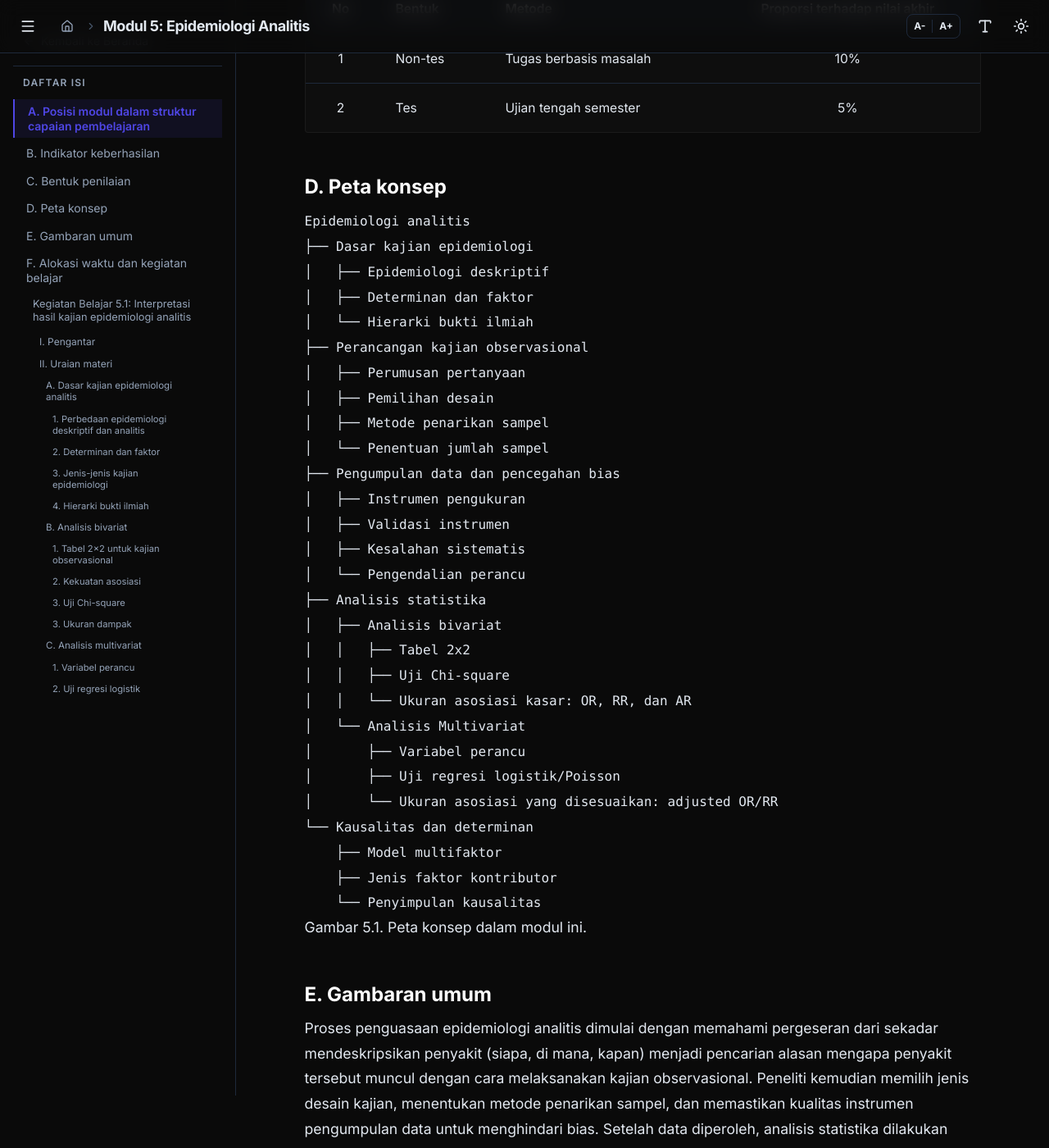
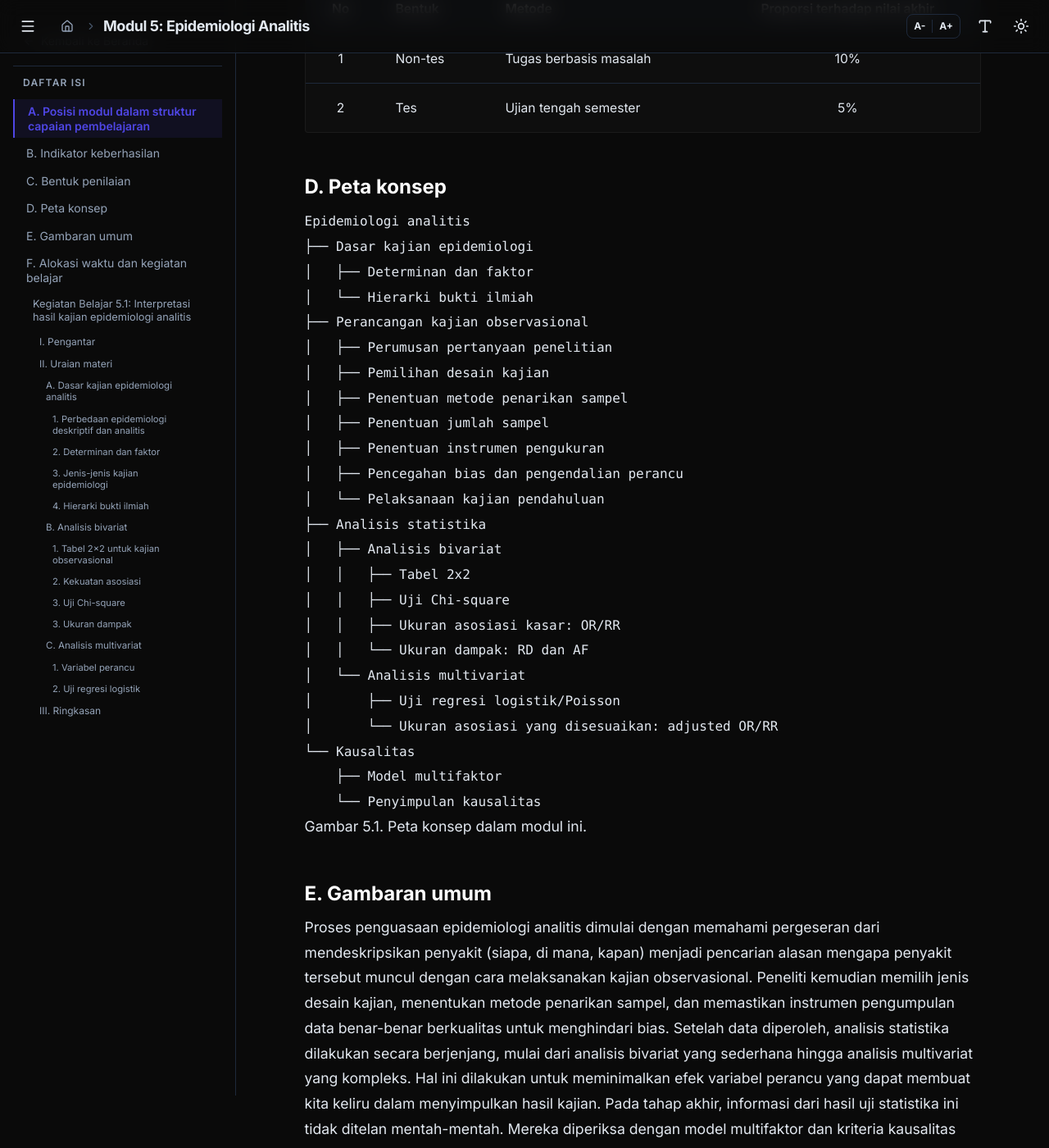
Before and after one commit to rianhs/epidemiologi-dan-ekonomi-veteriner, a Jekyll site: the page built from modul/modul-05.md, in a window 1280 px wide and 1400 px high, scrolled down 1282 px. Shown: the whole window at 82% size. Built offline with Jekyll 4.4.1, drawn with Linux system fonts in a browser that asks for light colours; nearby versions of some CDN libraries; some of the changed text lies outside the part shown.

Commit message:
Revise indicators and enhance module content clarity
Updated the indicators of success and refined the content for clarity and detail in the module. Adjusted the structure and wording for better understanding of epidemiological concepts.

````diff
--- a/modul/modul-05.md
+++ b/modul/modul-05.md
@@ -41,31 +41,27 @@
 ```teks
 Epidemiologi analitis
 ├── Dasar kajian epidemiologi
-│   ├── Epidemiologi deskriptif
 │   ├── Determinan dan faktor
 │   └── Hierarki bukti ilmiah
 ├── Perancangan kajian observasional
-│   ├── Perumusan pertanyaan
-│   ├── Pemilihan desain
-│   ├── Metode penarikan sampel
-│   └── Penentuan jumlah sampel
-├── Pengumpulan data dan pencegahan bias
-│   ├── Instrumen pengukuran
-│   ├── Validasi instrumen
-│   ├── Kesalahan sistematis
-│   └── Pengendalian perancu
+│   ├── Perumusan pertanyaan penelitian
+│   ├── Pemilihan desain kajian
+│   ├── Penentuan metode penarikan sampel
+│   ├── Penentuan jumlah sampel
+│   ├── Penentuan instrumen pengukuran
+│   ├── Pencegahan bias dan pengendalian perancu
+│   └── Pelaksanaan kajian pendahuluan
 ├── Analisis statistika
 │   ├── Analisis bivariat
 │   │   ├── Tabel 2x2
 │   │   ├── Uji Chi-square
-│   │   └── Ukuran asosiasi kasar: OR, RR, dan AR
-│   └── Analisis Multivariat
-│       ├── Variabel perancu
+│   │   ├── Ukuran asosiasi kasar: OR/RR
+│   │   └── Ukuran dampak: RD dan AF
+│   └── Analisis multivariat
 │       ├── Uji regresi logistik/Poisson
 │       └── Ukuran asosiasi yang disesuaikan: adjusted OR/RR
-└── Kausalitas dan determinan
+└── Kausalitas
     ├── Model multifaktor
-    ├── Jenis faktor kontributor
     └── Penyimpulan kausalitas
 ```
 
@@ -74,7 +70,7 @@
 
 ## E. Gambaran umum
 
-Proses penguasaan epidemiologi analitis dimulai dengan memahami pergeseran dari sekadar mendeskripsikan penyakit (siapa, di mana, kapan) menjadi pencarian alasan mengapa penyakit tersebut muncul dengan cara melaksanakan kajian observasional. Peneliti kemudian memilih jenis desain kajian, menentukan metode penarikan sampel, dan memastikan kualitas instrumen pengumpulan data untuk menghindari bias. Setelah data diperoleh, analisis statistika dilakukan secara berjenjang, mulai dari analisis bivariat yang sederhana hingga analisis regresi multivariat. Hal ini dilakukan untuk meminimalkan efek variabel perancu yang dapat membuat kita keliru dalam menyimpulkan hasil kajian. Pada tahap akhir, angka-angka statistika ini tidak ditelan mentah-mentah, melainkan diuji lagi dengan model multifaktor dan kriteria kausalitas untuk memastikan bahwa paparan yang diteliti benar-benar merupakan "penyebab" dari penyakit dan bukan sekadar kebetulan matematis.
+Proses penguasaan epidemiologi analitis dimulai dengan memahami pergeseran dari mendeskripsikan penyakit (siapa, di mana, kapan) menjadi pencarian alasan mengapa penyakit tersebut muncul dengan cara melaksanakan kajian observasional. Peneliti kemudian memilih jenis desain kajian, menentukan metode penarikan sampel, dan memastikan instrumen pengumpulan data benar-benar berkualitas untuk menghindari bias. Setelah data diperoleh, analisis statistika dilakukan secara berjenjang, mulai dari analisis bivariat yang sederhana hingga analisis multivariat yang kompleks. Hal ini dilakukan untuk meminimalkan efek variabel perancu yang dapat membuat kita keliru dalam menyimpulkan hasil kajian. Pada tahap akhir, informasi dari hasil uji statistika ini tidak ditelan mentah-mentah. Mereka diperiksa dengan model multifaktor dan kriteria kausalitas untuk memastikan bahwa paparan yang diteliti benar-benar merupakan "penyebab" dari penyakit dan bukan sekadar peristiwa acak yang kebetulan dikonfirmasi oleh perhitungan matematika.
 
 
 ## F. Alokasi waktu dan kegiatan belajar
@@ -187,22 +183,22 @@
 
 Berdasarkan pembagian tersebut, kita dapat menyusun hierarki desain kajian epidemiologi sebagai berikut.
 
-1. Kajian deskriptif -> kajian tanpa kelompok pembanding dan tidak bertujuan menguji hipotesis
-	1. Berbasis kasus -> berfokus pada individu sakit tanpa mempertimbangkan populasi. Contoh:
+1. Kajian deskriptif → kajian tanpa kelompok pembanding dan tidak bertujuan menguji hipotesis
+	1. Berbasis kasus → berfokus pada individu sakit tanpa mempertimbangkan populasi. Contoh:
 		* Laporan kasus (case report)
 		* Rangkaian kasus (case series)
-	2. Berbasis populasi -> ada data populasi sebagai dasar perhitungan frekuensi penyakit. Contoh:
+	2. Berbasis populasi → ada data populasi sebagai dasar perhitungan frekuensi penyakit. Contoh:
 		* Kajian potong lintang deskriptif (untuk menghitung prevalensi)
 		* Kajian longitudinal deskriptif (untuk menghitung insidensi).
-2. Kajian analitis -> kajian dengan kelompok pembanding dan bertujuan menguji hipotesis mengenai hubungan antara paparan (faktor) dan luaran (status kesehatan)
-	1. Kajian observasional -> peneliti hanya mengamati apa yang terjadi secara alami tanpa memberikan intervensi atau perlakuan apa pun
-		1. Berbasis individu -> unit observasi adalah individu. Contoh:
+2. Kajian analitis → kajian dengan kelompok pembanding dan bertujuan menguji hipotesis mengenai hubungan antara paparan (faktor) dan luaran (status kesehatan)
+	1. Kajian observasional → peneliti hanya mengamati apa yang terjadi secara alami tanpa memberikan intervensi atau perlakuan apa pun
+		1. Berbasis individu → unit observasi adalah individu. Contoh:
 			* Kajian potong lintang (cross-sectional study; kadang juga diterjemahkan menjadi kajian lintas seksional)
 			* Kajian kasus–kontrol (case–control study)
 			* Kajian kohort (cohort study)
-		2. Berbasis kelompok (agregat) -> unit observasi adalah kelompok atau wilayah. Contoh:
+		2. Berbasis kelompok (agregat) → unit observasi adalah kelompok atau wilayah. Contoh:
 			* Kajian ekologis (ecological study)
-	2. Kajian eksperimental (intervensional) -> peneliti merancang dan mengendalikan perlakuan terhadap semua kelompok. Contoh:
+	2. Kajian eksperimental (intervensional) → peneliti merancang dan mengendalikan perlakuan terhadap semua kelompok. Contoh:
 		* Uji lapangan (field trial)
 		* Uji acak terkendali (randomized controlled trial)
 
@@ -276,13 +272,13 @@
 Mari kita gunakan pertanyaan-pertanyaan berikut.
 
 1. Apakah penyakit yang ingin diteliti tergolong langka atau membutuhkan waktu lama untuk muncul?
-	* Ya ➔ Pertimbangkan kajian kasus–kontrol.
-	* Tidak ➔ Lanjut ke pertanyaan 2.
+	* Ya → Pertimbangkan kajian kasus–kontrol.
+	* Tidak → Lanjut ke pertanyaan 2.
 2. Apakah kita memiliki waktu, dana, dan sumber daya untuk memantau hewan secara terus-menerus ke masa depan?
-	* Ya ➔ Gunakan kajian kohort.
-	* Tidak ➔ Lanjut ke pertanyaan 3.
+	* Ya → Gunakan kajian kohort.
+	* Tidak → Lanjut ke pertanyaan 3.
 3. Apakah kita hanya membutuhkan gambaran cepat mengenai situasi saat ini dan hubungan awal antarfaktor?
-	* Ya ➔ Gunakan kajian potong lintang.
+	* Ya → Gunakan kajian potong lintang.
 
 
 ###### 4. Hierarki bukti ilmiah
@@ -777,3 +773,6 @@
 Jika setelah disesuaikan nilai OR/RR tetap signifikan (selang kepercayaan tidak melewati angka 1), maka kita bisa sangat yakin bahwa faktor tersebut memang memiliki peran penting dalam kejadian penyakit. Namun, jika nilainya turun drastis dan menjadi tidak signifikan, maka faktor tersebut kemungkinan besar hanyalah "pengikut" dari variabel perancu lainnya.
 
 Pemahaman tentang nilai yang disesuaikan ini sangat penting saat kita membaca artikel ilmiah. Kita tidak boleh langsung percaya pada angka yang besar sebelum memastikan apakah peneliti tersebut sudah melakukan penyesuaian (adjustment) terhadap variabel-variabel perancu yang mungkin ada.
+
+#### III. Ringkasan
+Melalui kegiatan belajar ini, kita telah membekali diri dengan kemampuan untuk membaca dan memahami laporan hasil kajian epidemiologi analitis secara mendalam. Kita belajar bahwa langkah pertama saat membedah sebuah artikel ilmiah adalah mengenali desain kajian yang digunakan, apakah ia menggunakan kajian potong lintang, kasus–kontrol, atau kohort. Kita dapat menafsirkan ukuran asosiasi seperti RR dan OR untuk mengukur seberapa kuat pengaruh suatu faktor terhadap status kesehatan hewan. Kita juga belajar untuk bersikap hati-hati terhadap hasil awal dengan cara memeriksa nilai p dan selang kepercayaan, serta memastikan apakah peneliti sudah menyajikan nilai yang telah disesuaikan untuk menyingkirkan gangguan dari variabel perancu. Terakhir, pemahaman mengenai ukuran dampak membantu kita menilai seberapa besar manfaat dari temuan penelitian tersebut jika kita gunakan sebagai dasar untuk mengambil keputusan medis atau merancang suatu kebijakan.
````
Also changed, not shown: other parts of modul/modul-05.md (+1 -1 lines).
